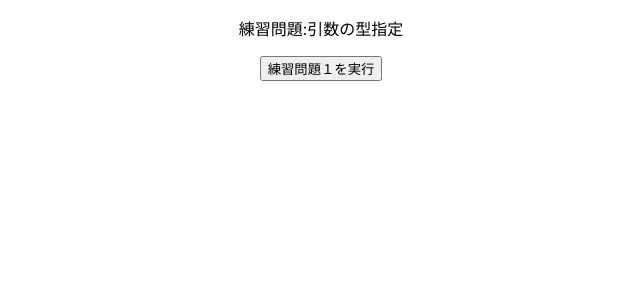
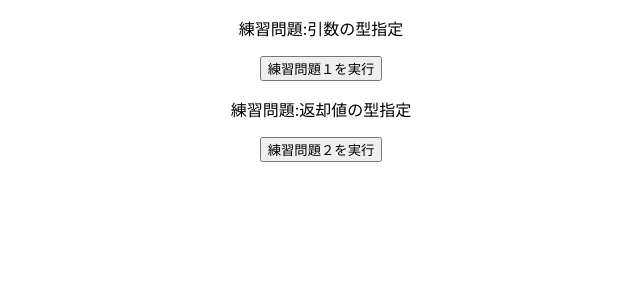
Before and after one commit to soar1219/react-typescript-basic, a React (Create React App) app: page / in a window 1280 px wide. Shown: the top 300 px of the page, without its empty margins (319-959 px from the left). Built offline with nearby package versions, Linux system fonts and the light colour scheme.

Commit message:
返却値の型指定

```diff
--- a/src/App.tsx
+++ b/src/App.tsx
@@ -1,9 +1,11 @@
 import { Plactice1 } from './plactices/Plactice1';
+import { Plactice2 } from './plactices/Plactice2';
 
 function App() {
   return (
     <div className="App">
       <Plactice1 />
+      <Plactice2 />
     </div>
   );
 }
--- /dev/null
+++ b/src/plactices/Plactice2.tsx
@@ -0,0 +1,21 @@
+import styled  from "styled-components";
+
+export const Plactice2 = () => {
+    const getTotalFee = (num: number): number => {
+        const total = num * 1.1;
+        return total
+    }
+    const onClickPlactice1 = () => {
+        console.log(getTotalFee(1000));
+    }
+    return (
+        <SContainer>
+            <p>練習問題:返却値の型指定</p>
+            <button onClick={onClickPlactice1}>練習問題２を実行</button>
+        </SContainer>
+    )
+}
+
+const SContainer = styled.div`
+    text-align: center;
+`
```
